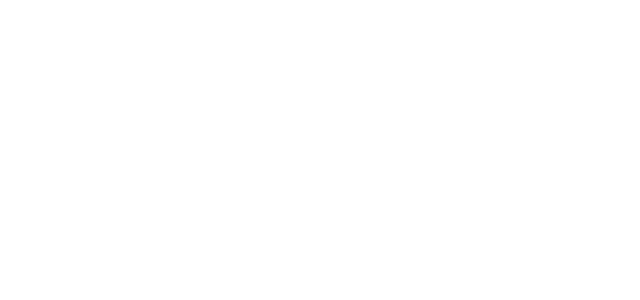
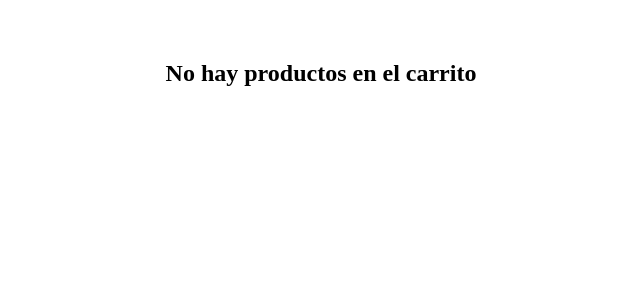
Before and after one commit to kevinevelasco/proyectoBIT, a React (Vite) app: page /cart in a window 1280 px wide. Shown: the top 300 px of the page, without its empty margins (319-959 px from the left). Built offline with nearby package versions, Linux system fonts and the light colour scheme.

Commit message:
Funcionalidad basica carrito completa

```diff
--- a/src/components/CartContent/CartContent.css
+++ b/src/components/CartContent/CartContent.css
@@ -13,3 +13,7 @@
 .cartTotal{
   text-align: center;
 }
+.cartEmptyMess{
+  text-align: center;
+  margin-top: 60px;
+}
--- a/src/components/CartContent/CartContent.jsx
+++ b/src/components/CartContent/CartContent.jsx
@@ -1,9 +1,23 @@
 import React from 'react'
-import CartElements from './CartElements'
+import { useContext } from "react";
+import { dataContext } from "../Context/DataContext";
+
+import CartElements from './CartElements';
+import CartTotal from './CartTotal';
+
+import "./CartContent.css"
 
 const CartContent = () => {
-  return <CartElements />;
+  const { cart } = useContext(dataContext);
 
-}
+  return cart.length > 0 ? (
+    <>
+    <CartElements />;
+    <CartTotal />;
+  </>
+  ): (
+    <h2 className='cartEmptyMess'>No hay productos en el carrito</h2>
+  )
+};
 
-export default CartContent
+export default CartContent;
--- a/src/components/CartContent/CartElements.jsx
+++ b/src/components/CartContent/CartElements.jsx
@@ -1,7 +1,7 @@
 import { useContext } from "react";
 import { dataContext } from "../Context/DataContext";
 
-import "./CartContent.css"
+
 
 const CartElements = () => {
 const { cart } = useContext(dataContext);
@@ -10,10 +10,10 @@ const { cart } = useContext(dataContext);
       <div className="cartContent" key={product.id}>
         <img src={product.img} alt="productCard"/>
         <h3 className="name">{product.nombre}</h3>
-        <h4 className="price">{product.precio} $ </h4>
+        <h4 className="price">$ {product.precio}  </h4>
       </div>
     )
-  })
-}
+  });
+};
 
-export default CartElements
+export default CartElements;
--- a/src/components/CartContent/CartTotal.jsx
+++ b/src/components/CartContent/CartTotal.jsx
@@ -0,0 +1,15 @@
+import { useContext } from "react";
+import { dataContext } from "../Context/DataContext";
+
+const CartTotal = () => {
+  const { cart } = useContext(dataContext);
+
+  const total  = cart.reduce((acc,el) =>  acc + el.precio, 0);
+  return (
+    <div className="cartTotal">
+      <h3>Total a pagar: $ {total}</h3>
+    </div>
+  );
+};
+
+export default CartTotal;
--- a/src/components/Home/home.jsx
+++ b/src/components/Home/home.jsx
@@ -14,7 +14,6 @@ const Home = () => {
   <>
   <Navbar/>
   <Slider/>
-  <Products/>
   <Caballero/>
   <Dama/>
   <div className = 'productCardContainer'>
```
